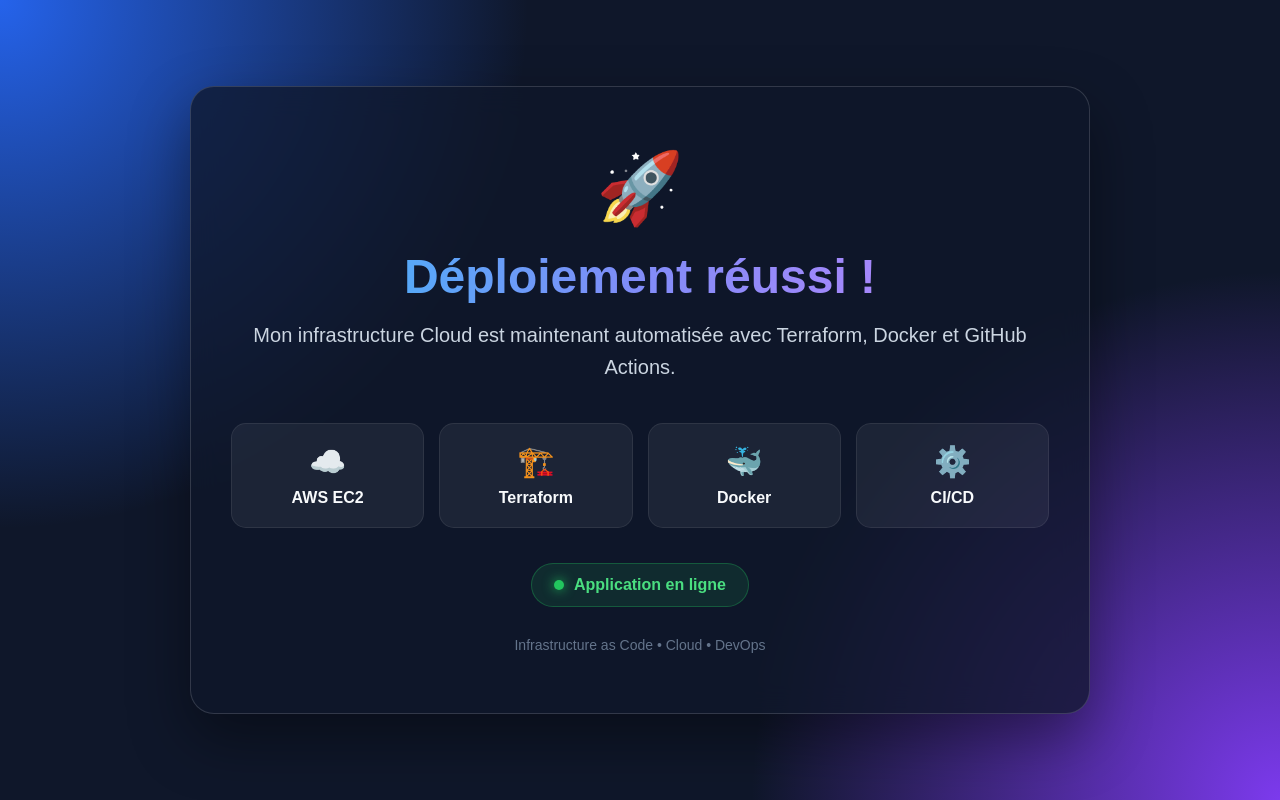
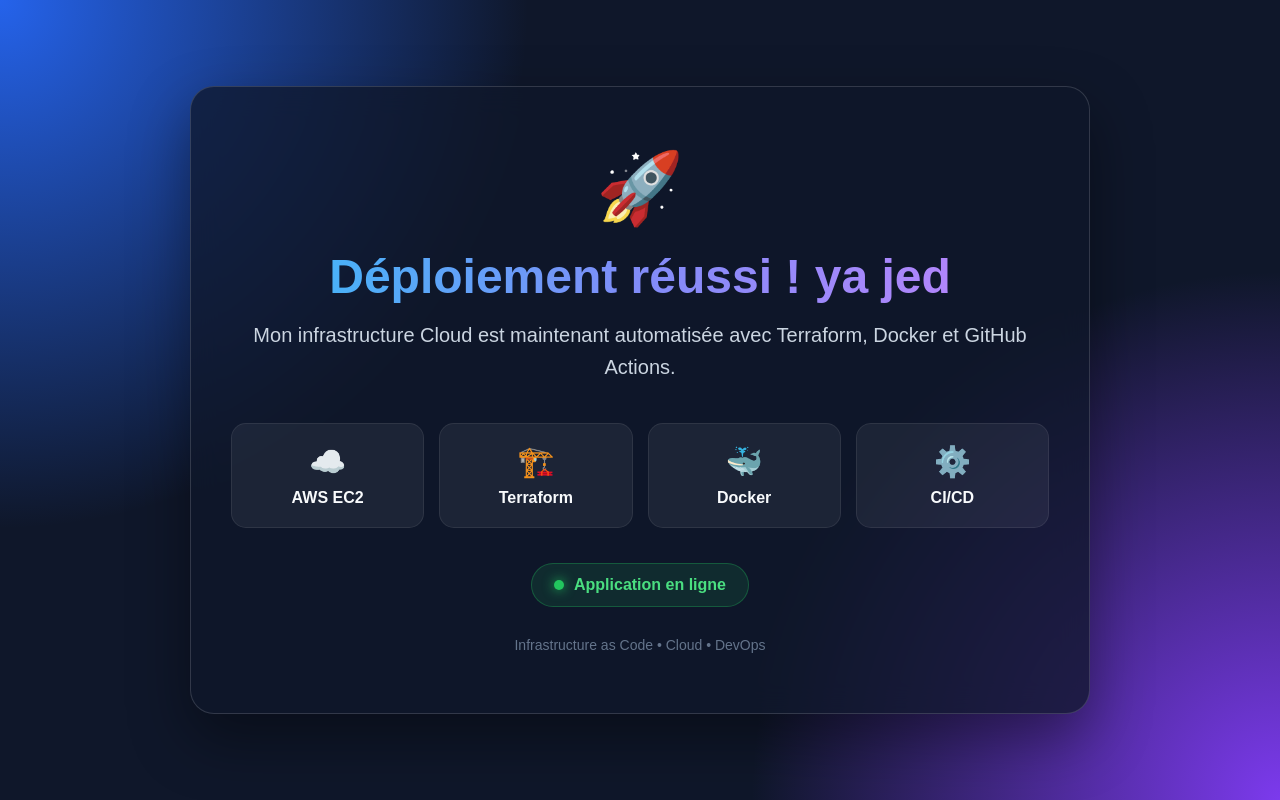
Before and after one commit to houssemnaff/infra, a plain HTML site: page index.html in a window 1280 px wide. Drawn offline with Linux system fonts and the light colour scheme.

Commit message:
testuoooaazertaaa

```diff
--- a/index.html
+++ b/index.html
@@ -146,7 +146,7 @@
 
       <div class="icon">🚀</div>
 
-      <h1>Déploiement réussi !</h1>
+      <h1>Déploiement réussi ! ya jed </h1>
 
       <p class="subtitle">
         Mon infrastructure Cloud est maintenant automatisée
```
